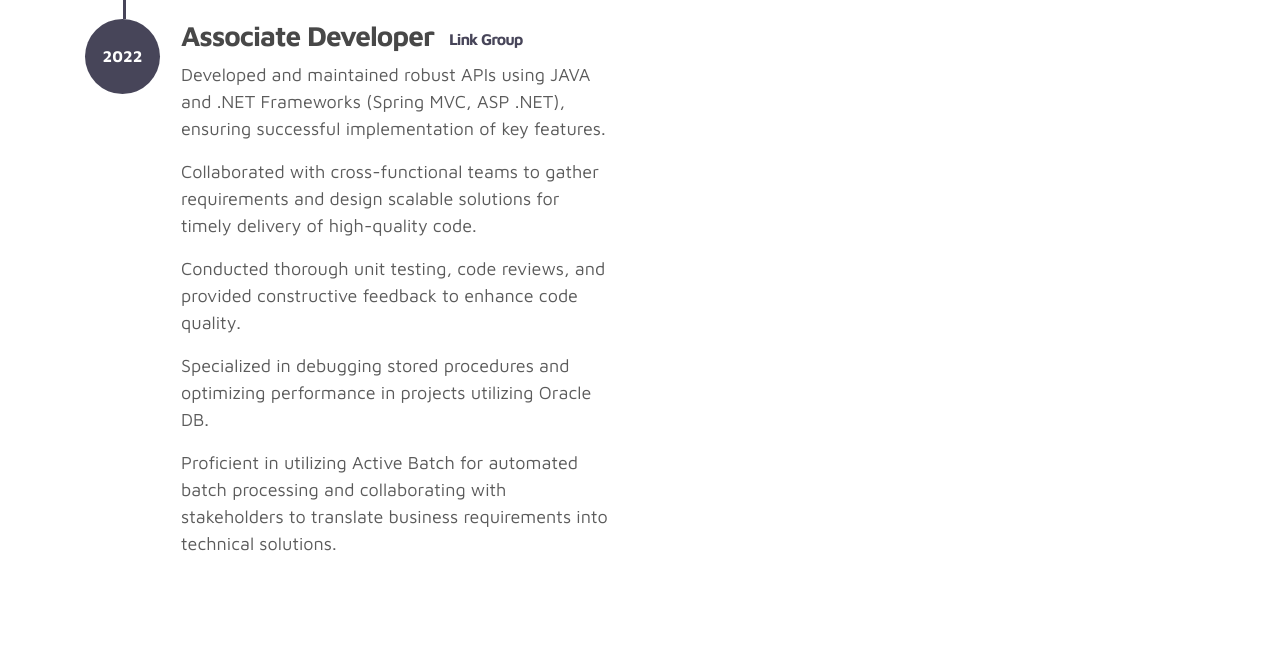
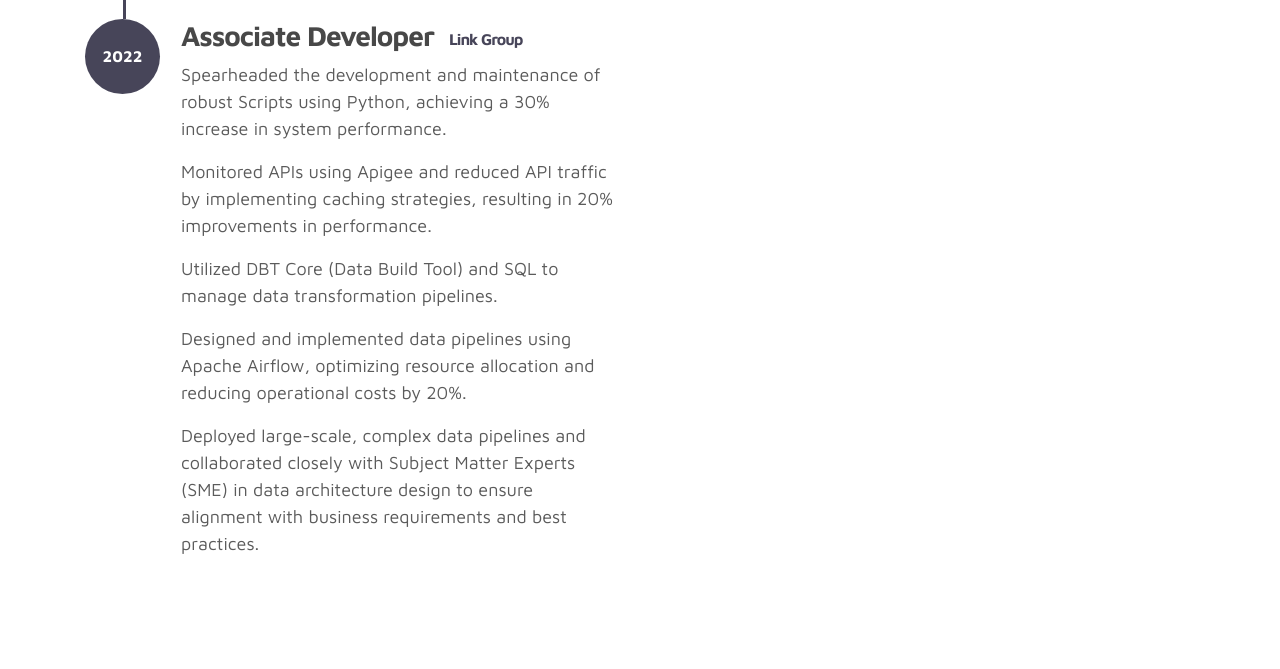
Before and after one commit to vaibhavparate/vaibhavparate.github.io, a plain HTML site: page index.html in a window 1280 px wide. Shown: the part 2877-3546 px from the top of the page. Drawn offline with Linux system fonts and the light colour scheme.

Commit message:
Update index.html
Data Engineering changes

```diff
--- a/index.html
+++ b/index.html
@@ -69,8 +69,8 @@
                             <span class="mr-2">Hey folks, I'm</span>
                                 <div class="animated-info">
                                     <span class="animated-item">Vaibhav</span>
-                                    <span class="animated-item">.Net Developer</span>
-                                    <span class="animated-item">SQL Developer</span>
+                                    <span class="animated-item"> Developer</span>
+                                    <span class="animated-item">Aspiring Data Engineer</span>
                                 </div>
                         </h1>
 
@@ -202,11 +202,15 @@
                             </div>
                             <div class="timeline-info">
                                 <h3><span>Associate Developer</span><small>Link Group</small></h3>
-                                <p>Developed and maintained robust APIs using JAVA and .NET Frameworks (Spring MVC, ASP .NET), ensuring successful implementation of key features.</p>
-                                <p> Collaborated with cross-functional teams to gather requirements and design scalable solutions for timely delivery of high-quality code.</p>
-                                <p>Conducted thorough unit testing, code reviews, and provided constructive feedback to enhance code quality.</p>
-                                <p>Specialized in debugging stored procedures and optimizing performance in projects utilizing Oracle DB.</p>
-                                <p>Proficient in utilizing Active Batch for automated batch processing and collaborating with stakeholders to translate business requirements into technical solutions.</p>
+                                <p>Spearheaded the development and maintenance of robust Scripts using Python, achieving a 30% increase in system
+performance.</p>
+<p>Monitored APIs using Apigee and reduced API traffic by implementing caching strategies, resulting in 20%
+improvements in performance.</p>
+<p>Utilized DBT Core (Data Build Tool) and SQL to manage data transformation pipelines.</p>
+<p>Designed and implemented data pipelines using Apache Airflow, optimizing resource allocation and reducing
+operational costs by 20%.</p>
+<p>Deployed large-scale, complex data pipelines and collaborated closely with Subject Matter Experts (SME) in data
+architecture design to ensure alignment with business requirements and best practices.</p>
                             </div>
                         </div>
 
```
